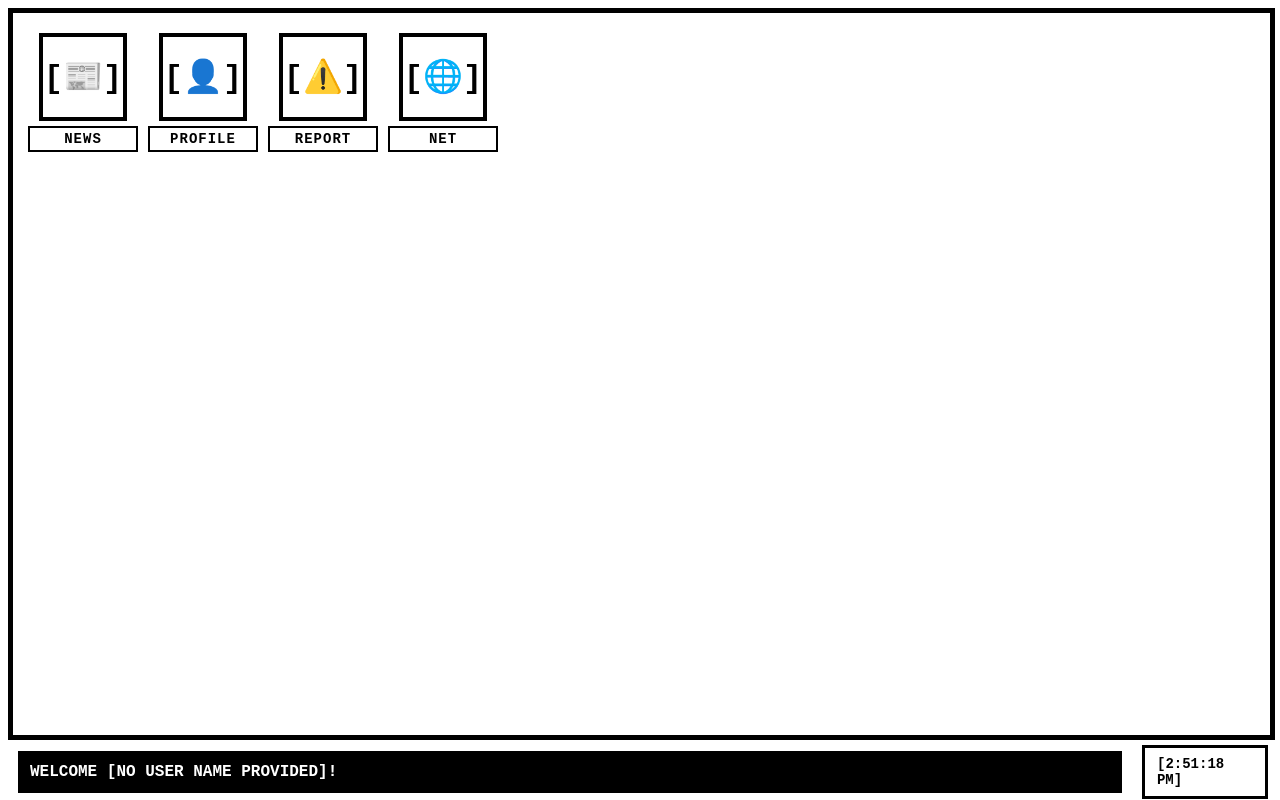
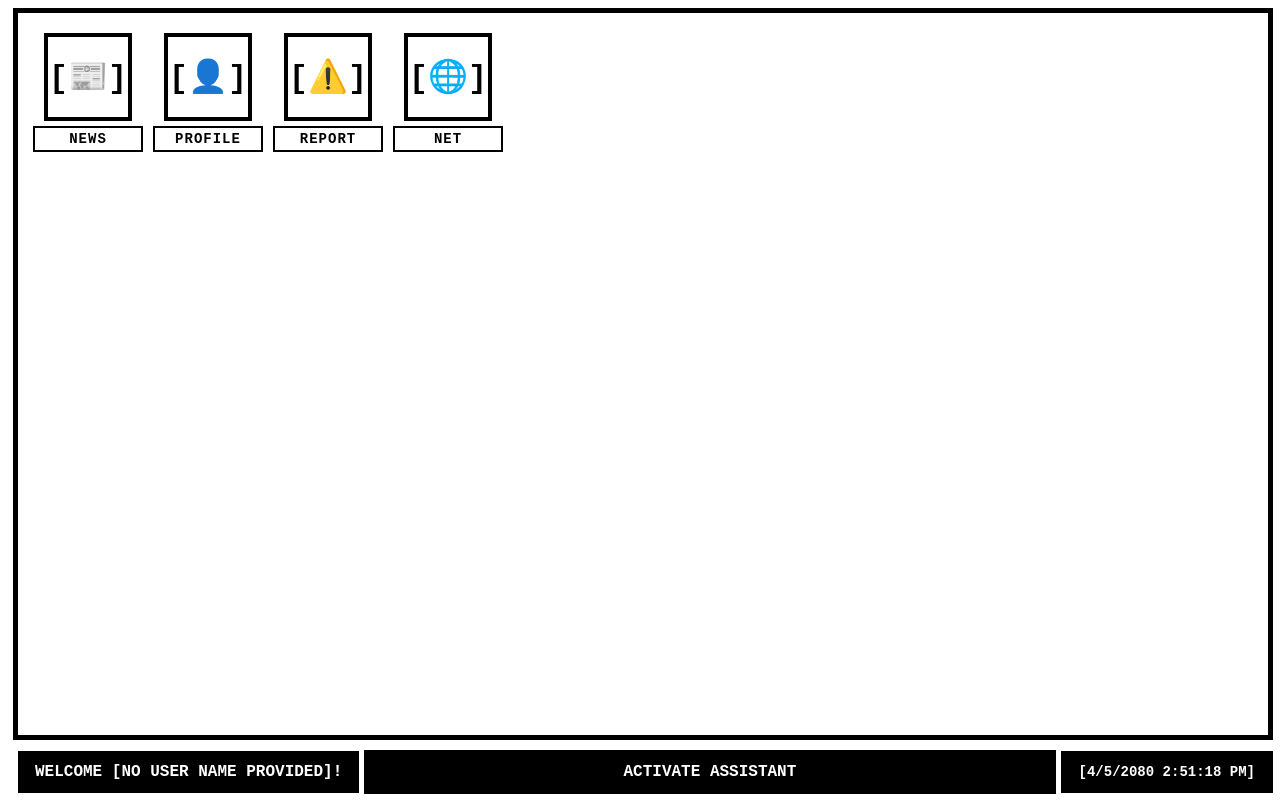
Before and after one commit to talinpatel/maximum_glorp, a React (Vite) app: page /Desktop in a window 1280 px wide. Built offline with nearby package versions, Linux system fonts and the light colour scheme.

Commit message:
improved styling for Desktop

```diff
--- a/src/CssFiles/Desktop.css
+++ b/src/CssFiles/Desktop.css
@@ -13,14 +13,32 @@
 }
 
 .desktop-area {
-    width: 99%;
+    width: calc(100% - 20px); /* Adjusted to account for padding */
     height: calc(100% - 68px);
     position: relative;
     background-color: white;
     border: 5px solid black;
     box-sizing: border-box;
+    margin: 0 5px; /* Added to match taskbar alignment */
 }
 
+.brutal-taskbar {
+    position: fixed;
+    bottom: 0;
+    width: calc(100% - 10px); /* Match desktop-area width */
+    height: 60px;
+    background-color: #fff;
+    color: #000;
+    display: flex;
+    align-items: center;
+    padding: 0 5px; /* Reduced padding to match desktop-area */
+    border-top: 4px solid #fff;
+    box-sizing: border-box;
+    margin: 0 5px; /* Added to match desktop-area */
+}
+
+
+/* Keep all other existing styles the same */
 .brutal-icon {
     display: flex;
     flex-direction: column;
@@ -55,55 +73,49 @@
     letter-spacing: 1px;
 }
 
-  .brutal-taskbar {
-    position: fixed;
-    bottom: 0;
-    width: 100%;
-    height: 60px;
-    background-color: #fff;
-    color: #000;
-    display: flex;
-    align-items: center;
-    padding: 0 10px;
-    border-top: 4px solid #fff;
-    box-sizing: border-box;
-  }
-
 .brutal-buttonD {
     padding: 10px 15px;
     border: 2px solid black;
-    margin-right: 20px;
+    margin-right: 5px;
     cursor: pointer;
     background-color: black;
+    color: white;
     font-size: 16px;
-    width: 90%;
-    padding: 10px;
-    color: white;
+    font-family: 'Courier New', monospace;
     font-weight: bold;
     text-transform: uppercase;
 }
-
-  .taskbar-items {
-    display: flex;
-    gap: 10px;
-    flex-grow: 1;
-  }
-
-  .brutal-task-item {
-    padding: 8px 12px;
+.brutal-clock {
+    padding: 10px 15px;
     border: 3px solid black;
     background-color: black;
     font-size: 14px;
+    color: white;
+    margin-left: auto;
+    /* New positioning to align with desktop-area edge */
+    position: relative;
+    right: 5px; /* Adjust this value as needed */
 }
 
-  .brutal-clock {
-    padding: 8px 12px;
+.assistant-button {
+    padding: 10px 15px;
     border: 3px solid black;
-    background-color: white;
-    font-size: 14px;
-    margin-left: auto;
-    margin-right:10px
+    cursor: pointer;
+    background-color: black;
+    color: white;
+    font-size: 16px;
+    font-family: 'Courier New', monospace;
+    font-weight: bold;
+    text-transform: uppercase;
+    flex-grow: 1;
+    text-align: center;
+    white-space: nowrap;
+    min-width: max-content;
+    border-radius: 0px;
 }
 
-  /* Brutalist window styling */
-  /* Add similar styling to your App components */
+/* Active state style */
+.assistant-button.active {
+    background-color: white;
+    color: black;
+}
--- a/src/Desktop.jsx
+++ b/src/Desktop.jsx
@@ -14,6 +14,7 @@ export default function BrutalistDesktop() {
   const [activeApps, setActiveApps] = useState([]);
   const nodeRefs = useRef({});
   const [currentTime, setCurrentTime] = useState(new Date());
+  const [assistantActive, setAssistantActive] = useState(false);
 
   const [Apps] = useState([
     { id: 0, name: "NEWS", icon: '📰' },
@@ -33,13 +34,23 @@ export default function BrutalistDesktop() {
     return initialPositions;
   });
 
-  // Set up timer interval
+  const getFutureDate = () => {
+    const now = new Date();
+    return new Date(
+      2080,
+      now.getMonth(),
+      now.getDate(),
+      now.getHours(),
+      now.getMinutes(),
+      now.getSeconds()
+    );
+  };
+
   useEffect(() => {
     const timerID = setInterval(() => {
-      setCurrentTime(new Date());
+      setCurrentTime(getFutureDate());
     }, 1000);
 
-    // Clean up interval on component unmount
     return () => {
       clearInterval(timerID);
     };
@@ -69,6 +80,10 @@ export default function BrutalistDesktop() {
 
   const handleDoubleClick = (appName) => {
     openApp(appName);
+  };
+
+  const toggleAssistant = () => {
+    setAssistantActive(!assistantActive);
   };
 
   return (
@@ -117,8 +132,16 @@ export default function BrutalistDesktop() {
           <div className="brutal-buttonD"> Welcome [No user name provided]!</div>
         )}
 
+        <button
+          className={`assistant-button ${assistantActive ? 'active' : ''}`}
+          onClick={toggleAssistant}
+          style={{ marginLeft: 'auto', marginRight: '10px' }}
+        >
+          {assistantActive ? "DEACTIVATE ASSISTANT" : "ACTIVATE ASSISTANT"}
+        </button>
+
         <div className="brutal-clock">
-          [{currentTime.toLocaleTimeString()}]
+          [{currentTime.toLocaleDateString()} {currentTime.toLocaleTimeString()}]
         </div>
       </div>
     </div>
```
Lines whose indentation alone changed are shown as unchanged.
